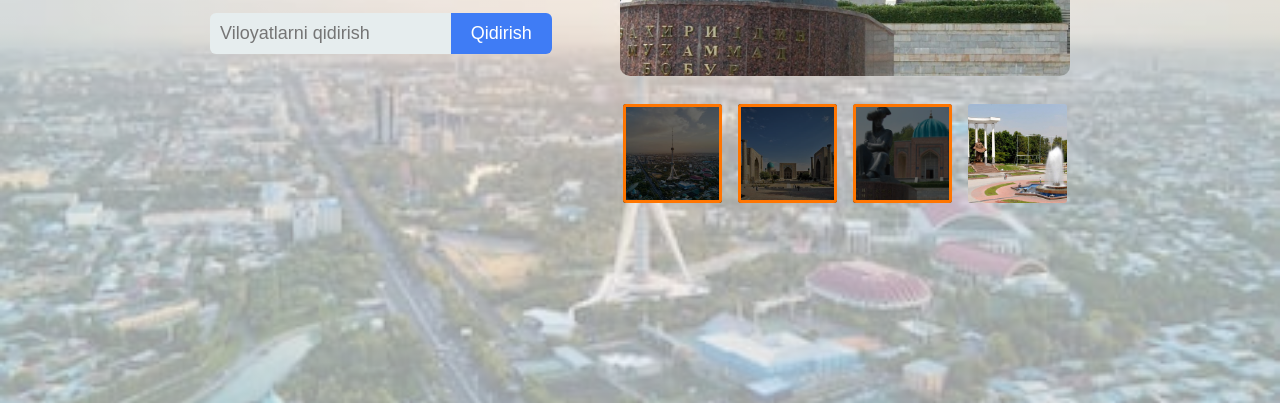
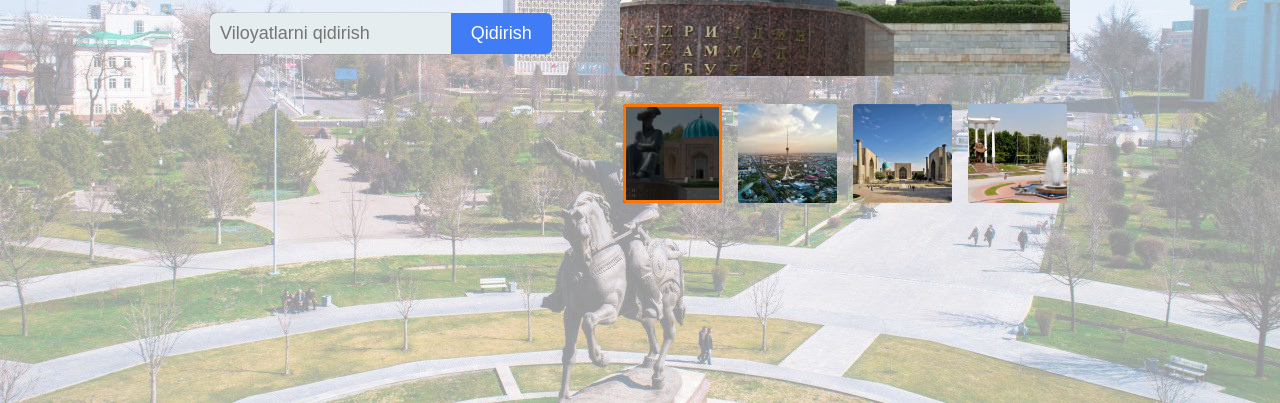
Before and after one commit to Sardorbek-Raximberdiyev/Js-amaliyot, a plain HTML site: page index.html in a window 1280 px wide. Shown: the part 397-800 px from the top of the page. Drawn offline with nearby package versions, Linux system fonts and the light colour scheme.

Commit message:
Fixed background bugs

```diff
--- a/css/style.css
+++ b/css/style.css
@@ -182,14 +182,14 @@ img {
 }
 
 .bg-main-content {
-  background-image: linear-gradient(rgba(255, 255, 255, 0.6), rgba(255, 255, 255, 0.6)), url(../img/toshkent.jpg);
+  background-image: linear-gradient(rgba(255, 255, 255, 0.6), rgba(255, 255, 255, 0.6)), url(../img/main-content-bg.jpg);
   background-repeat: no-repeat;
   background-size: cover;
-  background-position: center;
+  background-position: top center;
 }
 
 .dark-body .bg-main-content {
-  background-image: linear-gradient(rgba(0, 0, 0, 0.6), rgba(0, 0, 0, 0.6)), url(../img/toshkent.jpg);
+  background-image: linear-gradient(rgba(0, 0, 0, 0.4), rgba(0, 0, 0, 0.8)), url(../img/main-content-bg.jpg);
 }
 
 .hero {
@@ -227,6 +227,7 @@ img {
   font-size: 18px;
   border-radius: 6px 0 0 6px;
   background-color: rgb(230, 237, 238);
+  box-shadow: 0 0 1px #000;
 }
 
 .error-message {
--- a/index.html
+++ b/index.html
@@ -55,18 +55,18 @@
           </div>
           <ul class="hero__list">
             <li class="hero__item hero__item--active">
+              <button class="hero__item-button button js-active--button" data-img-big="img/andijon.jpg">
+                <img class="hero__btn-img" src="img/andijon.jpg" alt="img" width="99" height="99">
+              </button>
+            </li>
+            <li class="hero__item">
               <button class="hero__item-button button js-active--button" data-img-big="img/toshkent.jpg">
                 <img class="hero__btn-img" src="img/toshkent.jpg" alt="img" width="99" height="99">
               </button>
             </li>
-            <li class="hero__item hero__item--active">
+            <li class="hero__item">
               <button class="hero__item-button button js-active--button" data-img-big="img/RegistanSquare_Samarkand.jpg">
                 <img class="hero__btn-img" src="img/RegistanSquare_Samarkand.jpg" alt="img" width="99" height="99">
-              </button>
-            </li>
-            <li class="hero__item hero__item--active">
-              <button class="hero__item-button button js-active--button" data-img-big="img/andijon.jpg">
-                <img class="hero__btn-img" src="img/andijon.jpg" alt="img" width="99" height="99">
               </button>
             </li>
             <li class="hero__item">
```
Also changed, not shown: img/main-content-bg.jpg (added).
